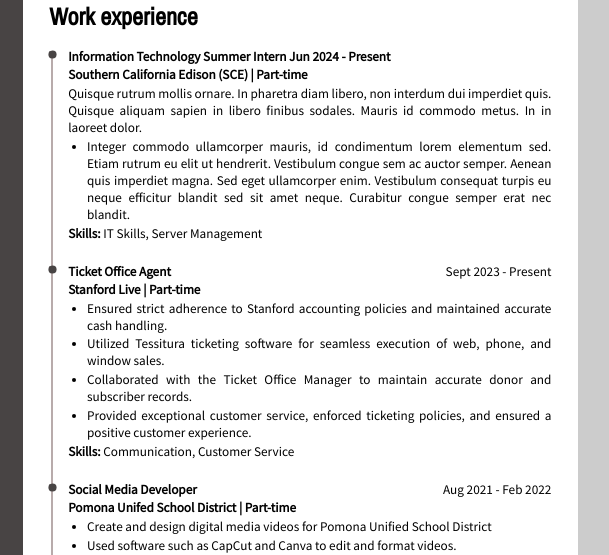
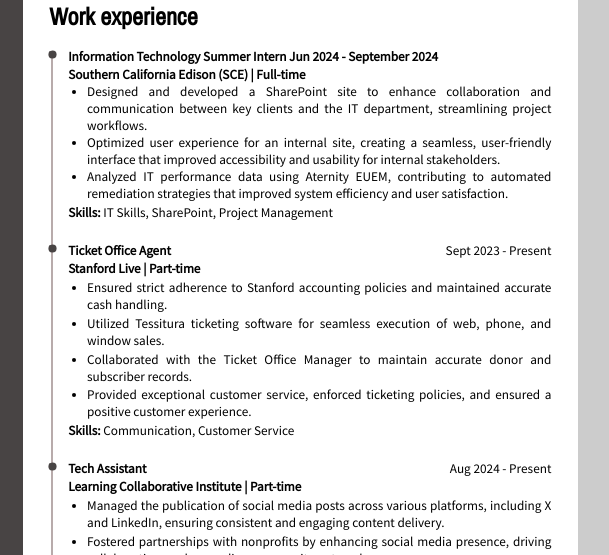
Before and after one commit to mariodportillo/FirstWebsiteCV, a plain HTML site: page index.html in a window 1280 px wide. Shown: the part 245-800 px from the top of the page, 459-1068 px from the left. Drawn offline with nearby package versions, Linux system fonts and the light colour scheme.

Commit message:
Fixed the latin and updated information bullet points.

```diff
--- a/index.html
+++ b/index.html
@@ -233,25 +233,28 @@
                 <span class="bolded">
                   Information Technology Summer Intern
                 <span>
-                  Jun 2024 - Present
+                  Jun 2024 - September 2024
                 </span>
               </div>
               <div class="projectName bolded">
                 <span>
-                  Southern California Edison (SCE) | Part-time
+                  Southern California Edison (SCE) | Full-time
                 </span>
               </div>
               <div class="smallText">
-                <p>
-                  Quisque rutrum mollis ornare. In pharetra diam libero, non interdum dui imperdiet quis. Quisque aliquam sapien in libero finibus sodales. Mauris id commodo metus. In in laoreet dolor.
-                </p>
                 <ul>
                   <li>
-                    Integer commodo ullamcorper mauris, id condimentum lorem elementum sed. Etiam rutrum eu elit ut hendrerit. Vestibulum congue sem ac auctor semper. Aenean quis imperdiet magna. Sed eget ullamcorper enim. Vestibulum consequat turpis eu neque efficitur blandit sed sit amet neque. Curabitur congue semper erat nec blandit.
+                    Designed and developed a SharePoint site to enhance collaboration and communication between key clients and the IT department, streamlining project workflows.
+                  </li>
+                  <li>
+                    Optimized user experience for an internal site, creating a seamless, user-friendly interface that improved accessibility and usability for internal stakeholders.
+                  </li>
+                  <li>
+                    Analyzed IT performance data using Aternity EUEM, contributing to automated remediation strategies that improved system efficiency and user satisfaction.
                   </li>
                 </ul>
                 <p>
-                  <span class="bolded">Skills: </span>IT Skills, Server Management
+                  <span class="bolded">Skills: </span>IT Skills, SharePoint, Project Management
                 </p>
               </div>
             </li>
@@ -300,32 +303,28 @@
               <div class="jobPosition">
                 <span class="bolded">
 
-                  Social Media Developer
+                  Tech Assistant
                 </span>
                 <span>
-                  Aug 2021 - Feb 2022
+                  Aug 2024 - Present
                 </span>
               </div>
               <div class="projectName bolded">
                 <span>
-                  Pomona Unifed School District  | Part-time
+                  Learning Collaborative Institute | Part-time
                 </span>
               </div>
               <div class="smallText">
                 <ul>
                   <li>
                     <p>
-                      Create and design digital media videos for Pomona Unified School District
-                  </li>
+                      Managed the publication of social media posts across various platforms, including X and LinkedIn, ensuring consistent and engaging content delivery.                  </li>
                   <li>
                     <p>
-                      Used software such as CapCut and Canva to edit and format videos.
-                    </li>
+                      Fostered partnerships with nonprofits by enhancing social media presence, driving collaboration, and expanding community outreach.                    </li>
                   <li>
                     <p>
-                      Directed and designed videos to educate high school students on applying to college.
-                    </li>
-                  <li>
+                      Analyzed data and metrics to track account growth and optimize strategies, ensuring alignment with growth targets and trajectory goals.                    </li>
                 </ul>
                   <span class="bolded">Skills: </span>Management, Video Editing
                 </p>
```
